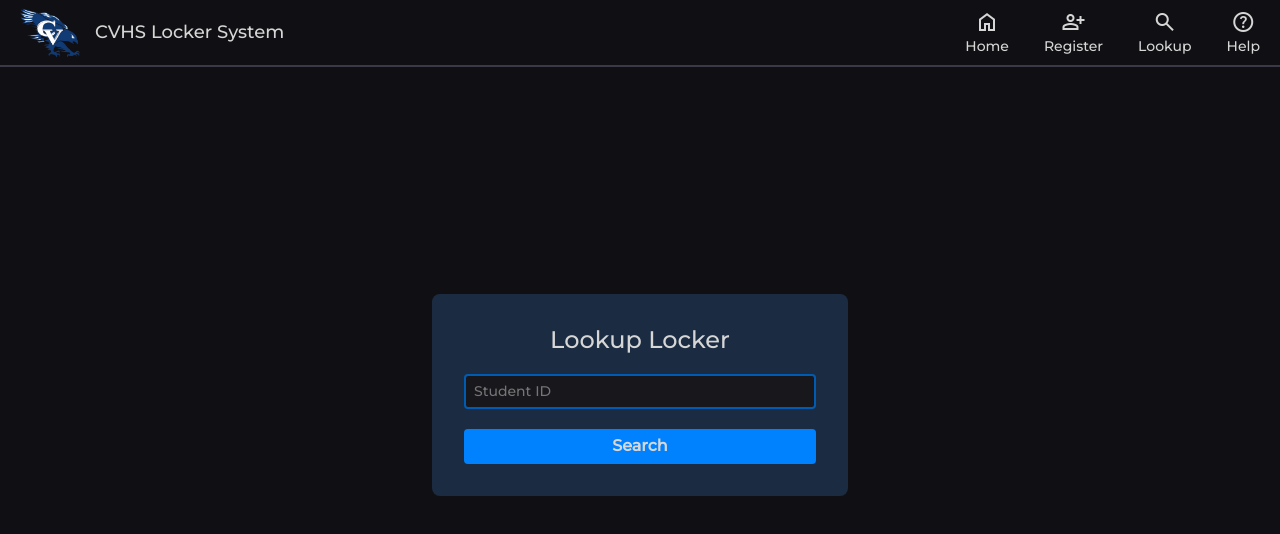
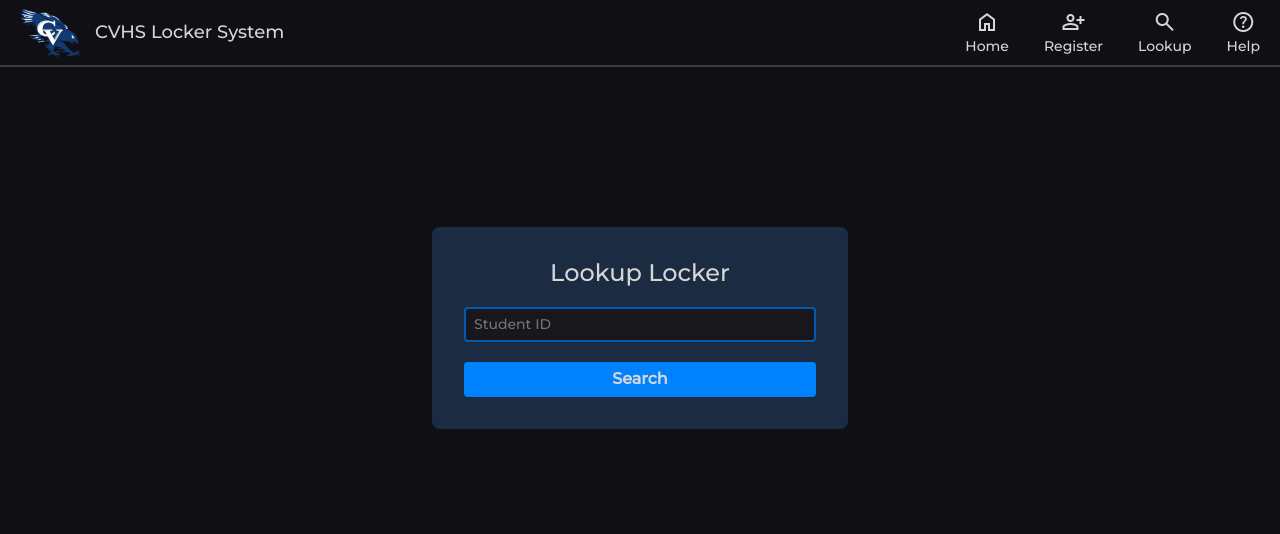
Before and after one commit to CVHS-student-sites/locker-frontend, a SvelteKit app: page /lookup in a window 1280 px wide. Shown: the top 534 px of the page. Built offline with nearby package versions, Linux system fonts and the light colour scheme.

Commit message:
fade out only animation

```diff
--- a/src/routes/+layout.svelte
+++ b/src/routes/+layout.svelte
@@ -5,7 +5,7 @@
 </script>
 
 <style>
-    .layout-main{
+    .layout-main {
         font-family: "Montserrat", sans-serif;
         background-color: var(--background);
         display: flex;
@@ -14,10 +14,17 @@
         position: absolute;
         width: 100vw;
     }
+
+    .flex-cont {
+        flex: 1;
+    }
 </style>
 
+
 <div class="layout-main">
-<Topnav/>
-<slot />
-<Botnav pageId={2}/>
+    <Topnav/>
+    <div class="flex-cont">
+        <slot/>
+    </div>
+    <Botnav/>
 </div>
--- a/src/routes/lookup/+page.svelte
+++ b/src/routes/lookup/+page.svelte
@@ -37,35 +37,21 @@
     />
 </svelte:head>
 
-<div class="main" in:fade={{ delay: 200, duration: 700, easing: quartOut, axis: 'x' }}
-     out:fade={{ duration: 200, easing: quartOut, axis: 'x' }}>
-    <!--    <Topnav/>-->
-<!--    <div class="main-animate" >-->
-
-
-        <svelte:component
-                data={data}
-                on:message={handleMessage}
-                this={selected}
-        />
-        <!--    <Botnav pageId={2}/>-->
-<!--    </div>-->
+<div class="main" in:fade={{ delay: 0, duration: 1200, easing: quartOut}}>
+    <svelte:component
+            data={data}
+            on:message={handleMessage}
+            this={selected}
+    />
 </div>
 
 <style>
     .main {
-        /*position: absolute;*/
         display: flex;
-        margin-top: 67px;
         flex-direction: column;
         height: 100%;
         width: 100vw;
         flex: 1;
     }
 
-    .main-animate {
-
-        height: 100%;
-        width: 100vw;
-    }
 </style>
```
Also changed, not shown: src/routes/register/+page.svelte (+7 -9 lines).
